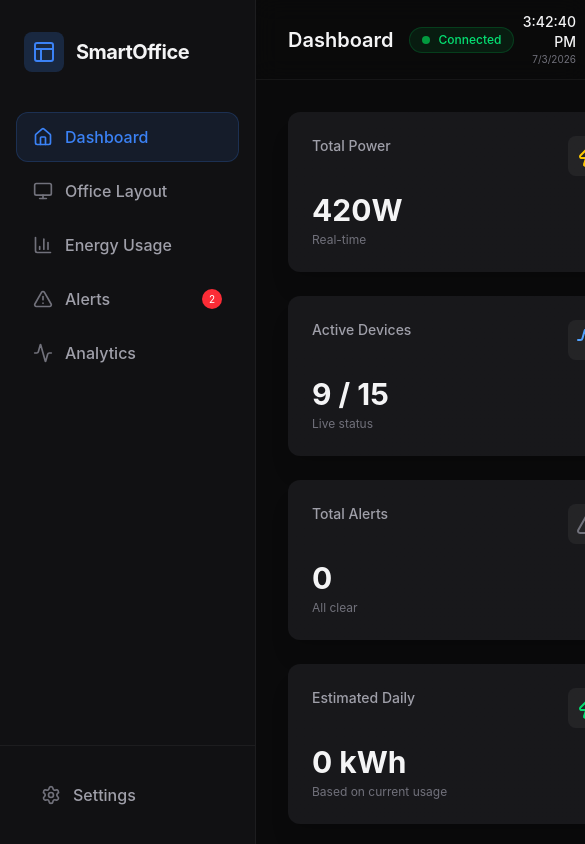
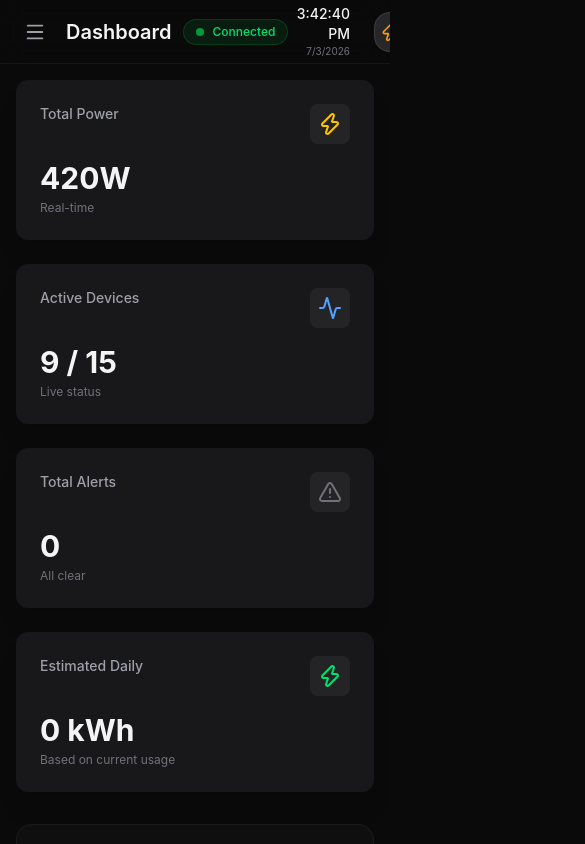
Before and after one commit to sucksatcse/techathon-nationals-smart-office-monitor, a React app in the folder frontend/: page / in a window 390 px wide. Shown: the top 844 px of the page, 585 px wide, since content can reach past the window. Built offline with nearby package versions, Linux system fonts and the light colour scheme; no server answers; the HTML template or start-up script is replaced by a standard one.

Commit message:
fix: responsive dashboard layout - remove width constraints, add fluid grids and collapsible sidebar

```diff
--- a/frontend/src/App.jsx
+++ b/frontend/src/App.jsx
@@ -1,5 +1,5 @@
 import React, { useState, useEffect } from 'react';
-import { Layout, Zap, AlertTriangle, Monitor, Settings, Activity, Home, BarChart3 } from 'lucide-react';
+import { Layout, Zap, AlertTriangle, Monitor, Settings, Activity, Home, BarChart3, Menu, X } from 'lucide-react';
 import { motion, AnimatePresence } from 'framer-motion';
 import OfficeMap from './components/OfficeMap';
 
@@ -7,6 +7,7 @@ const rooms = ['Drawing Room', 'Work Room 1', 'Work Room 2'];
 
 function App() {
   const [activeTab, setActiveTab] = useState('dashboard');
+  const [sidebarOpen, setSidebarOpen] = useState(false);
   const [currentTime, setCurrentTime] = useState(new Date());
   const [apiData, setApiData] = useState(null);
 
@@ -39,13 +40,34 @@ function App() {
 
   return (
     <div className="flex h-screen w-full bg-background text-zinc-100 font-sans overflow-hidden">
+      {/* Sidebar Overlay (mobile) */}
+      {sidebarOpen && (
+        <div
+          className="fixed inset-0 bg-black/60 z-40 lg:hidden"
+          onClick={() => setSidebarOpen(false)}
+        />
+      )}
+
       {/* Sidebar */}
-      <aside className="w-64 bg-sidebar border-r border-white/5 flex flex-col pt-8">
-        <div className="px-6 mb-10 flex items-center gap-3">
-          <div className="bg-primary/20 p-2 rounded-lg">
-            <Layout className="w-6 h-6 text-primary" />
+      <aside className={`
+        fixed inset-y-0 left-0 z-50 w-64 bg-sidebar border-r border-white/5 flex flex-col pt-8
+        transform transition-transform duration-300 ease-in-out
+        lg:relative lg:translate-x-0 lg:shrink-0
+        ${sidebarOpen ? 'translate-x-0' : '-translate-x-full'}
+      `}>
+        <div className="px-6 mb-10 flex items-center justify-between">
+          <div className="flex items-center gap-3">
+            <div className="bg-primary/20 p-2 rounded-lg">
+              <Layout className="w-6 h-6 text-primary" />
+            </div>
+            <h1 className="font-bold text-xl tracking-tight">SmartOffice</h1>
           </div>
-          <h1 className="font-bold text-xl tracking-tight">SmartOffice</h1>
+          <button
+            className="lg:hidden p-1 rounded-lg hover:bg-white/5 text-zinc-400 hover:text-zinc-100 transition-colors"
+            onClick={() => setSidebarOpen(false)}
+          >
+            <X size={20} />
+          </button>
         </div>
 
         <nav className="flex-1 px-4 space-y-1">
@@ -53,32 +75,32 @@ function App() {
             icon={<Home size={20} />}
             label="Dashboard"
             active={activeTab === 'dashboard'}
-            onClick={() => setActiveTab('dashboard')}
+            onClick={() => { setActiveTab('dashboard'); setSidebarOpen(false); }}
           />
           <NavItem
             icon={<Monitor size={20} />}
             label="Office Layout"
             active={activeTab === 'layout'}
-            onClick={() => setActiveTab('layout')}
+            onClick={() => { setActiveTab('layout'); setSidebarOpen(false); }}
           />
           <NavItem
             icon={<BarChart3 size={20} />}
             label="Energy Usage"
             active={activeTab === 'energy'}
-            onClick={() => setActiveTab('energy')}
+            onClick={() => { setActiveTab('energy'); setSidebarOpen(false); }}
           />
           <NavItem
             icon={<AlertTriangle size={20} />}
             label="Alerts"
             active={activeTab === 'alerts'}
-            onClick={() => setActiveTab('alerts')}
+            onClick={() => { setActiveTab('alerts'); setSidebarOpen(false); }}
             badge={2}
           />
           <NavItem
             icon={<Activity size={20} />}
             label="Analytics"
             active={activeTab === 'analytics'}
-            onClick={() => setActiveTab('analytics')}
+            onClick={() => { setActiveTab('analytics'); setSidebarOpen(false); }}
           />
         </nav>
 
@@ -88,10 +110,16 @@ function App() {
       </aside>
 
       {/* Main Content */}
-      <main className="flex-1 flex flex-col overflow-hidden">
+      <main className="flex-1 min-w-0 flex flex-col overflow-hidden">
         {/* Header */}
-        <header className="h-20 border-b border-white/5 flex items-center justify-between px-8 bg-background/50 backdrop-blur-md z-10">
-          <div className="flex items-center gap-4">
+        <header className="h-16 lg:h-20 border-b border-white/5 flex items-center justify-between px-4 lg:px-8 bg-background/50 backdrop-blur-md z-10">
+          <div className="flex items-center gap-3 lg:gap-4">
+            <button
+              className="lg:hidden p-2 rounded-lg hover:bg-white/5 text-zinc-400 hover:text-zinc-100 transition-colors"
+              onClick={() => setSidebarOpen(true)}
+            >
+              <Menu size={22} />
+            </button>
             <h2 className="text-xl font-semibold capitalize">{activeTab}</h2>
             <div className="flex items-center gap-2 px-3 py-1 bg-green-500/10 text-green-400 rounded-full text-xs font-medium border border-green-500/20">
               <span className="w-2 h-2 bg-green-500 rounded-full animate-pulse" />
@@ -111,7 +139,7 @@ function App() {
         </header>
 
         {/* Content Area */}
-        <div className="flex-1 overflow-y-auto p-8">
+        <div className="flex-1 overflow-y-auto p-4 md:p-6 lg:p-8">
           <AnimatePresence mode="wait">
             {activeTab === 'dashboard' && (
               <motion.div
@@ -122,7 +150,7 @@ function App() {
                 className="space-y-8"
               >
                 {/* Top Stats */}
-                <div className="grid grid-cols-1 md:grid-cols-2 lg:grid-cols-4 gap-6">
+                <div className="stat-cards-grid">
                   <StatCard title="Total Power" value={totalPower} detail="Real-time" icon={<Zap className="text-yellow-400" />} />
                   <StatCard title="Active Devices" value={activeCount} detail="Live status" icon={<Activity className="text-blue-400" />} />
                   <StatCard title="Total Alerts" value={totalAlerts} detail={totalAlerts ? "High priority" : "All clear"} icon={<AlertTriangle className={totalAlerts ? "text-red-400" : "text-zinc-500"} />} />
@@ -130,8 +158,8 @@ function App() {
                 </div>
 
                 {/* Sub-sections */}
-                <div className="grid grid-cols-1 lg:grid-cols-3 gap-8">
-                   <div className="lg:col-span-2 space-y-8">
+                <div className="dashboard-main-grid">
+                   <div className="min-w-0 space-y-8">
                       <OfficeMap devices={apiData?.devices || []} />
                    </div>
                    <div className="space-y-6">
--- a/frontend/src/components/OfficeMap.jsx
+++ b/frontend/src/components/OfficeMap.jsx
@@ -19,8 +19,8 @@ const OfficeMap = ({ devices = [] }) => {
   const floorFill = "#18181b";
 
   return (
-    <div className="relative w-full h-[500px] bg-zinc-900/40 rounded-2xl overflow-hidden border border-white/5 p-4 flex items-center justify-center">
-      <svg viewBox={`0 0 ${canvasW} ${canvasH}`} className="w-full h-full max-w-5xl drop-shadow-2xl">
+    <div className="relative w-full aspect-[5/3] min-h-[300px] bg-zinc-900/40 rounded-2xl overflow-hidden border border-white/5 p-4 flex items-center justify-center">
+      <svg viewBox={`0 0 ${canvasW} ${canvasH}`} preserveAspectRatio="xMidYMid meet" className="w-full h-full drop-shadow-2xl">
 
         {/* Outer Building Shadow/Base */}
         <rect x={70} y={40} width={860} height={500} fill="#111113" stroke={wallStroke} strokeWidth="8" rx="4" />
--- a/frontend/src/index.css
+++ b/frontend/src/index.css
@@ -21,6 +21,12 @@ body {
   min-height: 100vh;
 }
 
+#root {
+  display: flex;
+  width: 100%;
+  min-height: 100vh;
+}
+
 @layer components {
   .dashboard-card {
     background-color: var(--color-card);
@@ -28,7 +34,29 @@ body {
   }
 }
 
-/* Animations for fans */
+/* ===== Responsive Grid Utilities ===== */
+
+/* Stat cards: fluid 1→4 columns using auto-fit */
+.stat-cards-grid {
+  display: grid;
+  grid-template-columns: repeat(auto-fit, minmax(240px, 1fr));
+  gap: 1.5rem; /* 24px */
+}
+
+/* Main dashboard section: Office Map (2fr) | Quick Room Status (1fr) */
+.dashboard-main-grid {
+  display: grid;
+  grid-template-columns: 1fr;
+  gap: 2rem; /* 32px */
+}
+
+@media (min-width: 1024px) {
+  .dashboard-main-grid {
+    grid-template-columns: 2fr 1fr;
+  }
+}
+
+/* ===== Animations for fans ===== */
 @keyframes fan-spin {
   from { transform: rotate(0deg); }
   to { transform: rotate(360deg); }
@@ -38,7 +66,7 @@ body {
   animation: fan-spin 0.5s linear infinite;
 }
 
-/* Glow effect for lights */
+/* ===== Glow effect for lights ===== */
 .bulb-glow {
   filter: drop-shadow(0 0 8px rgba(245, 158, 11, 0.6));
 }
```
